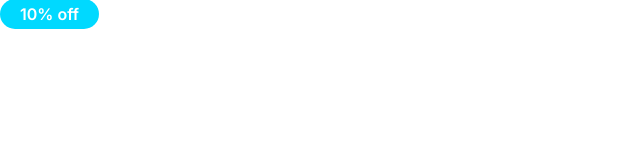
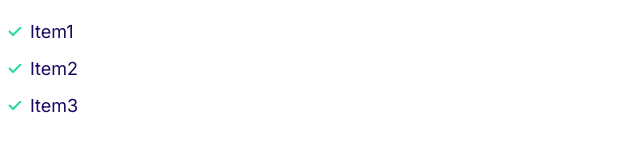
Before and after one commit to Rallanvila/MoshHTML-CSS, a website: page index.html in a window 1280 px wide. Shown: the whole page, without its empty margins (0-640 px from the left). Drawn offline with nearby package versions, Linux system fonts and the light colour scheme.

Commit message:
lists component done

```diff
--- a/css/styles.css
+++ b/css/styles.css
@@ -106,3 +106,31 @@ a{
         font-size: 1.2rem;
     }
 }
+
+/* lists */
+.list{
+    list-style: none;
+    padding-left: 0;
+    color: var(--color-headings);
+}
+
+.list--inline .list__item{
+    display: inline-block;
+    margin-right: 2rem;
+}
+
+.list--tick{
+    list-style-image: url(../images/tick.svg);
+    padding-left: 3rem;
+}
+
+.list--tick .list__item{
+    padding-left: 0.5rem;
+    margin-bottom: 1rem;
+}
+
+@media screen and (min-width: 1024px){
+    .list--tick .list__item{
+        padding-left: 0;
+    }
+}
--- a/index.html
+++ b/index.html
@@ -15,6 +15,10 @@
 		<link rel="stylesheet" href="./css/styles.css" />
 	</head>
 	<body>
-		<span class="badge badge--secondary badge--small">10% off</span>
+		<ul class="list list--tick">
+			<li class="list__item">Item1</li>
+			<li class="list__item">Item2</li>
+			<li class="list__item">Item3</li>
+		</ul>
 	</body>
 </html>
```
Also changed, not shown: components/badges.html (+2 -0 lines), components/lists.html (added, +5 -0 lines), images/tick.svg (added).
